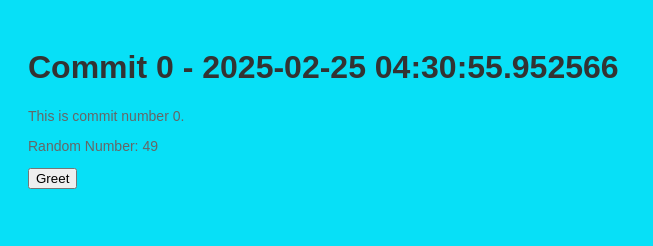
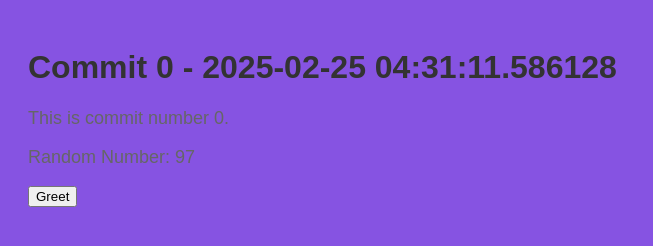
Before and after one commit to broilermares3/myrep-repo-20250225043051, a plain HTML site: page index.html in a window 1280 px wide. Shown: the whole page, without its empty margins (0-653 px from the left). Drawn offline with Linux system fonts and the light colour scheme.

Commit message:
📝 Commit 0 with HTML, CSS, and JS

```diff
--- a/index.html
+++ b/index.html
@@ -2,13 +2,13 @@
     <!DOCTYPE html>
     <html>
     <head>
-        <title>Commit 0 - 2025-02-25 04:30:55.952566</title>
+        <title>Commit 0 - 2025-02-25 04:31:11.586128</title>
         <link rel="stylesheet" href="style.css">
     </head>
     <body>
-        <h1>Commit 0 - 2025-02-25 04:30:55.952566</h1>
+        <h1>Commit 0 - 2025-02-25 04:31:11.586128</h1>
         <p>This is commit number 0.</p>
-        <p>Random Number: 49</p>
+        <p>Random Number: 97</p>
         <button onclick="greet()">Greet</button>
         <script src="script.js"></script>
     </body>
--- a/style.css
+++ b/style.css
@@ -1,7 +1,7 @@
 
     body {
         font-family: Arial, sans-serif;
-        background-color: #07e0f7;
+        background-color: #8653e2;
         padding: 20px;
     }
     h1 {
@@ -9,5 +9,5 @@
     }
     p {
         color: #666;
-        font-size: 14px;
+        font-size: 18px;
     }
```
